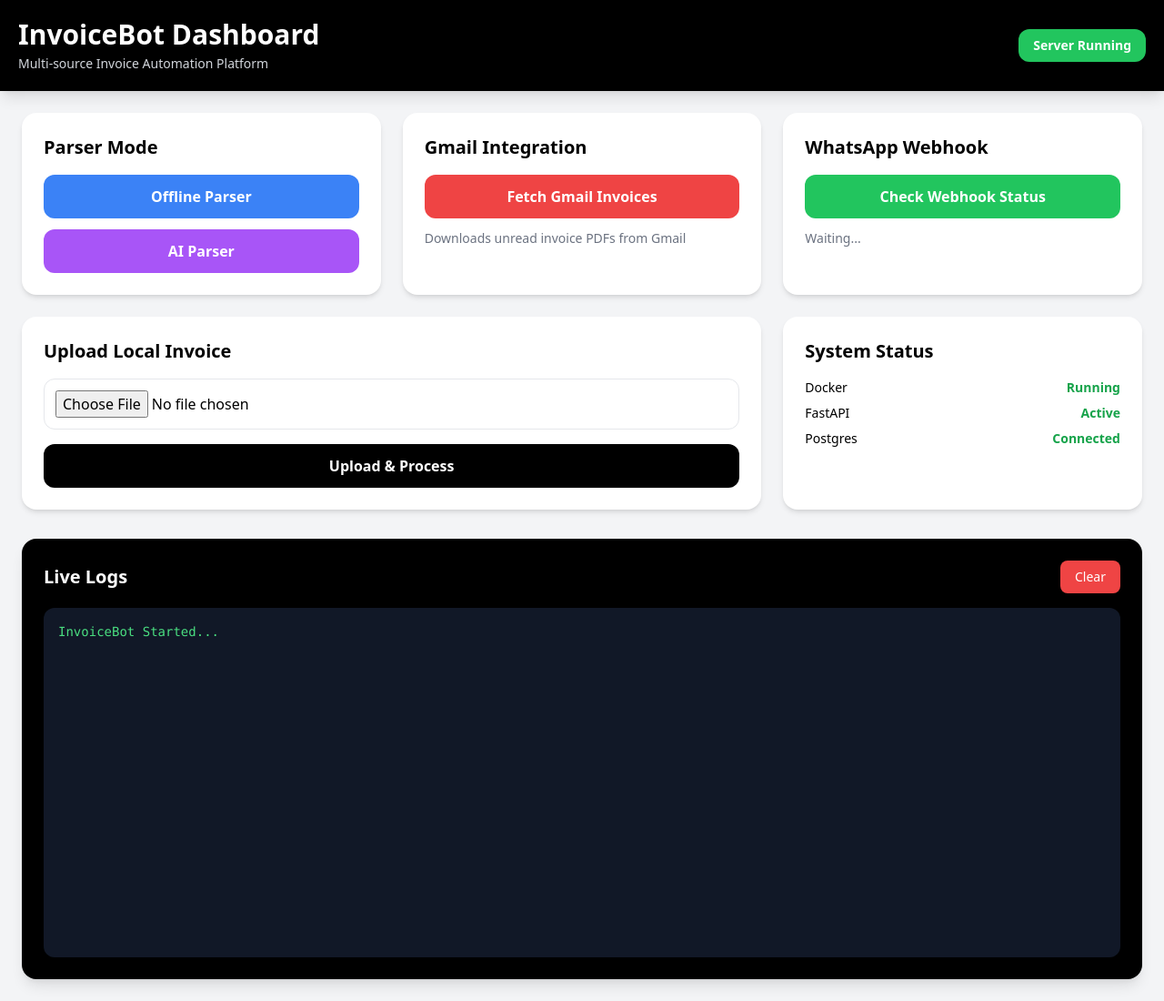
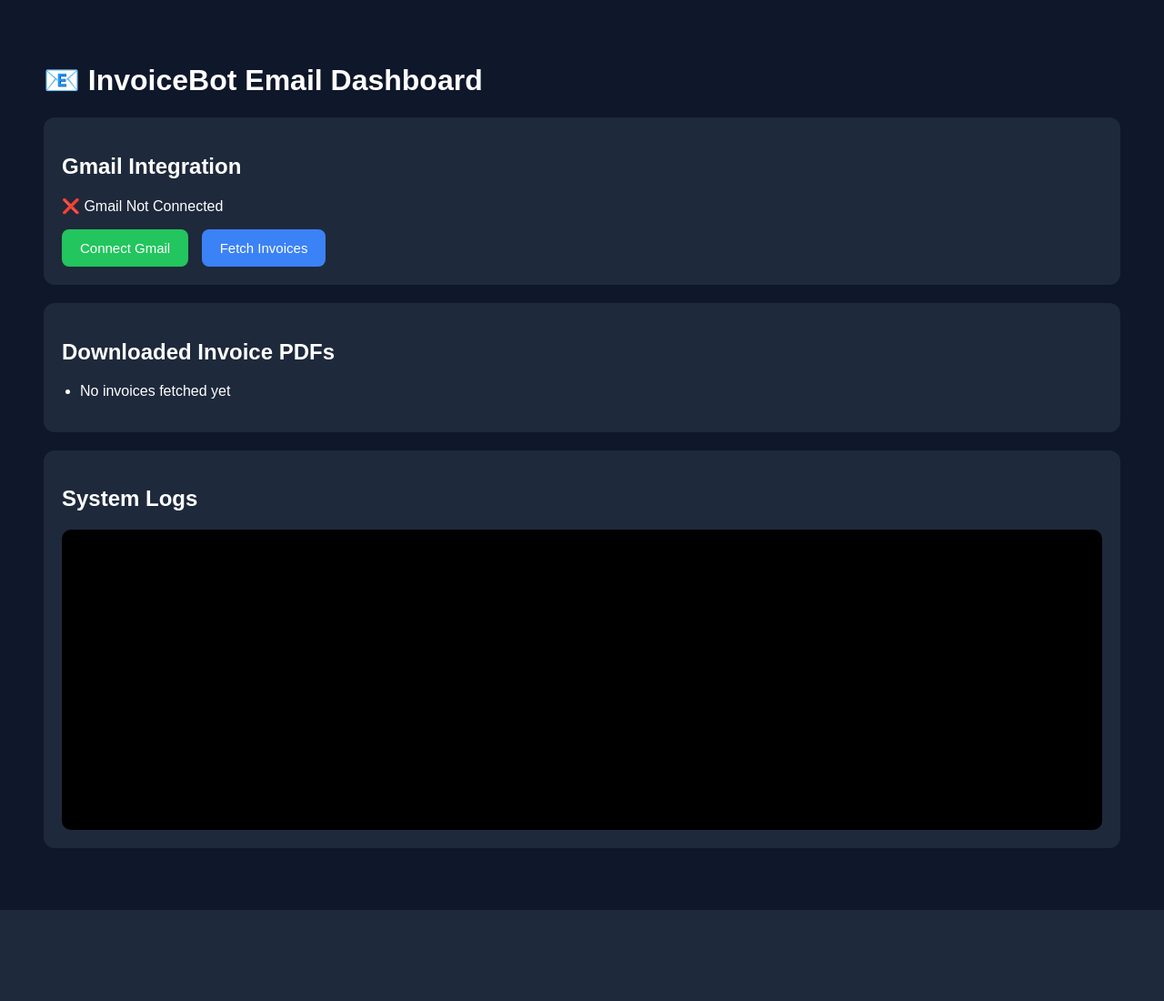
Before and after one commit to Joerakesh/invoicebot, a FastAPI app: page / in a window 1280 px wide. Shown: the whole page at 91% size. After the commit the page ends 1000 px from the top, so only its background shows below. Run offline with FastAPI, Linux system fonts and the light colour scheme; some libraries are stand-ins or nearby versions.

Commit message:
feat: redesign email-focused dashboard UI

```diff
--- a/app/web/templates/dashboard.html
+++ b/app/web/templates/dashboard.html
@@ -1,240 +1,147 @@
 <!doctype html>
-<html lang="en">
+<html>
   <head>
-    <meta charset="UTF-8" />
-    <meta name="viewport" content="width=device-width, initial-scale=1.0" />
+    <title>InvoiceBot</title>
 
-    <title>{{ title }}</title>
+    <style>
+      body {
+        font-family: Arial;
+        background: #0f172a;
+        color: white;
+        padding: 40px;
+      }
 
-    <script src="https://cdn.tailwindcss.com"></script>
+      .card {
+        background: #1e293b;
+        padding: 20px;
+        margin-bottom: 20px;
+        border-radius: 12px;
+      }
+
+      button {
+        padding: 12px 20px;
+        border: none;
+        border-radius: 8px;
+        cursor: pointer;
+        margin-right: 10px;
+        font-size: 15px;
+      }
+
+      .green {
+        background: #22c55e;
+        color: white;
+      }
+
+      .blue {
+        background: #3b82f6;
+        color: white;
+      }
+
+      .logs {
+        background: black;
+        color: #22c55e;
+        padding: 15px;
+        height: 300px;
+        overflow-y: auto;
+        border-radius: 10px;
+        font-family: monospace;
+      }
+
+      ul {
+        padding-left: 20px;
+      }
+
+      li {
+        margin-bottom: 8px;
+      }
+    </style>
   </head>
 
-  <body class="bg-gray-100 min-h-screen">
-    <!-- HEADER -->
-    <div class="bg-black text-white p-5 shadow-lg">
-      <div class="max-w-7xl mx-auto flex items-center justify-between">
-        <div>
-          <h1 class="text-3xl font-bold">InvoiceBot Dashboard</h1>
+  <body>
+    <h1>📧 InvoiceBot Email Dashboard</h1>
 
-          <p class="text-gray-300 text-sm mt-1">
-            Multi-source Invoice Automation Platform
-          </p>
-        </div>
+    <div class="card">
+      <h2>Gmail Integration</h2>
 
-        <div class="bg-green-500 px-4 py-2 rounded-xl text-sm font-semibold">
-          Server Running
-        </div>
-      </div>
+      <p id="gmail-status">Checking...</p>
+
+      <button class="green" onclick="loginGmail()">Connect Gmail</button>
+
+      <button class="blue" onclick="fetchInvoices()">Fetch Invoices</button>
     </div>
 
-    <!-- MAIN -->
-    <div class="max-w-7xl mx-auto p-6">
-      <!-- GRID -->
-      <div class="grid grid-cols-1 md:grid-cols-2 lg:grid-cols-3 gap-6">
-        <!-- PARSER -->
-        <div class="bg-white rounded-2xl shadow-md p-6">
-          <h2 class="text-xl font-bold mb-4">Parser Mode</h2>
+    <div class="card">
+      <h2>Downloaded Invoice PDFs</h2>
 
-          <div class="space-y-3">
-            <button
-              onclick="setParser('offline')"
-              class="w-full bg-blue-500 hover:bg-blue-600 text-white py-3 rounded-xl font-semibold transition"
-            >
-              Offline Parser
-            </button>
-
-            <button
-              onclick="setParser('ai')"
-              class="w-full bg-purple-500 hover:bg-purple-600 text-white py-3 rounded-xl font-semibold transition"
-            >
-              AI Parser
-            </button>
-          </div>
-        </div>
-
-        <!-- GMAIL -->
-        <div class="bg-white rounded-2xl shadow-md p-6">
-          <h2 class="text-xl font-bold mb-4">Gmail Integration</h2>
-
-          <button
-            onclick="fetchGmail()"
-            class="w-full bg-red-500 hover:bg-red-600 text-white py-3 rounded-xl font-semibold transition"
-          >
-            Fetch Gmail Invoices
-          </button>
-
-          <p class="text-gray-500 text-sm mt-3">
-            Downloads unread invoice PDFs from Gmail
-          </p>
-        </div>
-
-        <!-- WHATSAPP -->
-        <div class="bg-white rounded-2xl shadow-md p-6">
-          <h2 class="text-xl font-bold mb-4">WhatsApp Webhook</h2>
-
-          <button
-            onclick="checkWebhook()"
-            class="w-full bg-green-500 hover:bg-green-600 text-white py-3 rounded-xl font-semibold transition"
-          >
-            Check Webhook Status
-          </button>
-
-          <p id="webhook-status" class="text-gray-500 text-sm mt-3">
-            Waiting...
-          </p>
-        </div>
-
-        <!-- LOCAL UPLOAD -->
-        <div class="bg-white rounded-2xl shadow-md p-6 lg:col-span-2">
-          <h2 class="text-xl font-bold mb-4">Upload Local Invoice</h2>
-
-          <input
-            type="file"
-            id="invoiceFile"
-            class="w-full border rounded-xl p-3"
-          />
-
-          <button
-            onclick="uploadInvoice()"
-            class="mt-4 w-full bg-black hover:bg-gray-800 text-white py-3 rounded-xl font-semibold transition"
-          >
-            Upload & Process
-          </button>
-        </div>
-
-        <!-- STATS -->
-        <div class="bg-white rounded-2xl shadow-md p-6">
-          <h2 class="text-xl font-bold mb-4">System Status</h2>
-
-          <div class="space-y-2 text-sm">
-            <div class="flex justify-between">
-              <span>Docker</span>
-              <span class="text-green-600 font-semibold"> Running </span>
-            </div>
-
-            <div class="flex justify-between">
-              <span>FastAPI</span>
-              <span class="text-green-600 font-semibold"> Active </span>
-            </div>
-
-            <div class="flex justify-between">
-              <span>Postgres</span>
-              <span class="text-green-600 font-semibold"> Connected </span>
-            </div>
-          </div>
-        </div>
-      </div>
-
-      <!-- LOG PANEL -->
-      <div class="mt-8 bg-black rounded-2xl shadow-lg p-6">
-        <div class="flex items-center justify-between mb-4">
-          <h2 class="text-white text-xl font-bold">Live Logs</h2>
-
-          <button
-            onclick="clearLogs()"
-            class="bg-red-500 hover:bg-red-600 text-white px-4 py-2 rounded-lg text-sm"
-          >
-            Clear
-          </button>
-        </div>
-
-        <div
-          id="logs"
-          class="bg-gray-900 rounded-xl p-4 h-96 overflow-y-auto text-green-400 text-sm font-mono space-y-2"
-        >
-          <div>InvoiceBot Started...</div>
-        </div>
-      </div>
+      <ul id="invoice-files">
+        <li>No invoices fetched yet</li>
+      </ul>
     </div>
 
-    <!-- JAVASCRIPT -->
+    <div class="card">
+      <h2>System Logs</h2>
+
+      <div class="logs" id="logs"></div>
+    </div>
+
     <script>
       function addLog(message) {
-        const logs = document.getElementById("logs");
+        let logs = document.getElementById("logs");
 
-        const div = document.createElement("div");
+        let time = new Date().toLocaleTimeString();
 
-        const time = new Date().toLocaleTimeString();
-
-        div.innerHTML = `[${time}] ${message}`;
-
-        logs.appendChild(div);
+        logs.innerHTML += `[${time}] ${message}<br>`;
 
         logs.scrollTop = logs.scrollHeight;
       }
 
-      function clearLogs() {
-        document.getElementById("logs").innerHTML = "";
+      async function checkStatus() {
+        let res = await fetch("/gmail/status");
+
+        let data = await res.json();
+
+        document.getElementById("gmail-status").innerHTML = data.connected
+          ? "✅ Gmail Connected"
+          : "❌ Gmail Not Connected";
       }
 
-      async function setParser(mode) {
-        addLog(`Parser changed to ${mode}`);
+      async function loginGmail() {
+        addLog("Opening Gmail OAuth login...");
 
-        const response = await fetch("/parser/set", {
-          method: "POST",
-          headers: {
-            "Content-Type": "application/json",
-          },
-          body: JSON.stringify({
-            mode: mode,
-          }),
-        });
+        let res = await fetch("/gmail/login");
 
-        const data = await response.json();
+        let data = await res.json();
 
-        addLog(data.message);
+        window.location.href = data.auth_url;
       }
 
-      async function fetchGmail() {
-        addLog("Fetching Gmail invoices...");
+      async function fetchInvoices() {
+        addLog("Fetching unread invoice emails...");
 
-        const response = await fetch("/gmail/fetch", {
+        let res = await fetch("/gmail/fetch", {
           method: "POST",
         });
 
-        const data = await response.json();
+        let data = await res.json();
 
         addLog(data.message);
+
+        let files = data.files || [];
+
+        let html = "";
+
+        if (files.length === 0) {
+          html = "<li>No invoice PDFs found</li>";
+        } else {
+          files.forEach((file) => {
+            html += `<li>${file}</li>`;
+          });
+        }
+
+        document.getElementById("invoice-files").innerHTML = html;
       }
 
-      async function checkWebhook() {
-        addLog("Checking WhatsApp webhook...");
-
-        const response = await fetch("/whatsapp/status");
-
-        const data = await response.json();
-
-        document.getElementById("webhook-status").innerHTML = data.status;
-
-        addLog(`Webhook Status: ${data.status}`);
-      }
-
-      async function uploadInvoice() {
-        const fileInput = document.getElementById("invoiceFile");
-
-        const file = fileInput.files[0];
-
-        if (!file) {
-          alert("Please select a PDF");
-
-          return;
-        }
-
-        addLog(`Uploading ${file.name}`);
-
-        const formData = new FormData();
-
-        formData.append("file", file);
-
-        const response = await fetch("/upload", {
-          method: "POST",
-          body: formData,
-        });
-
-        const data = await response.json();
-
-        addLog(data.message);
-      }
+      checkStatus();
     </script>
   </body>
 </html>
```
